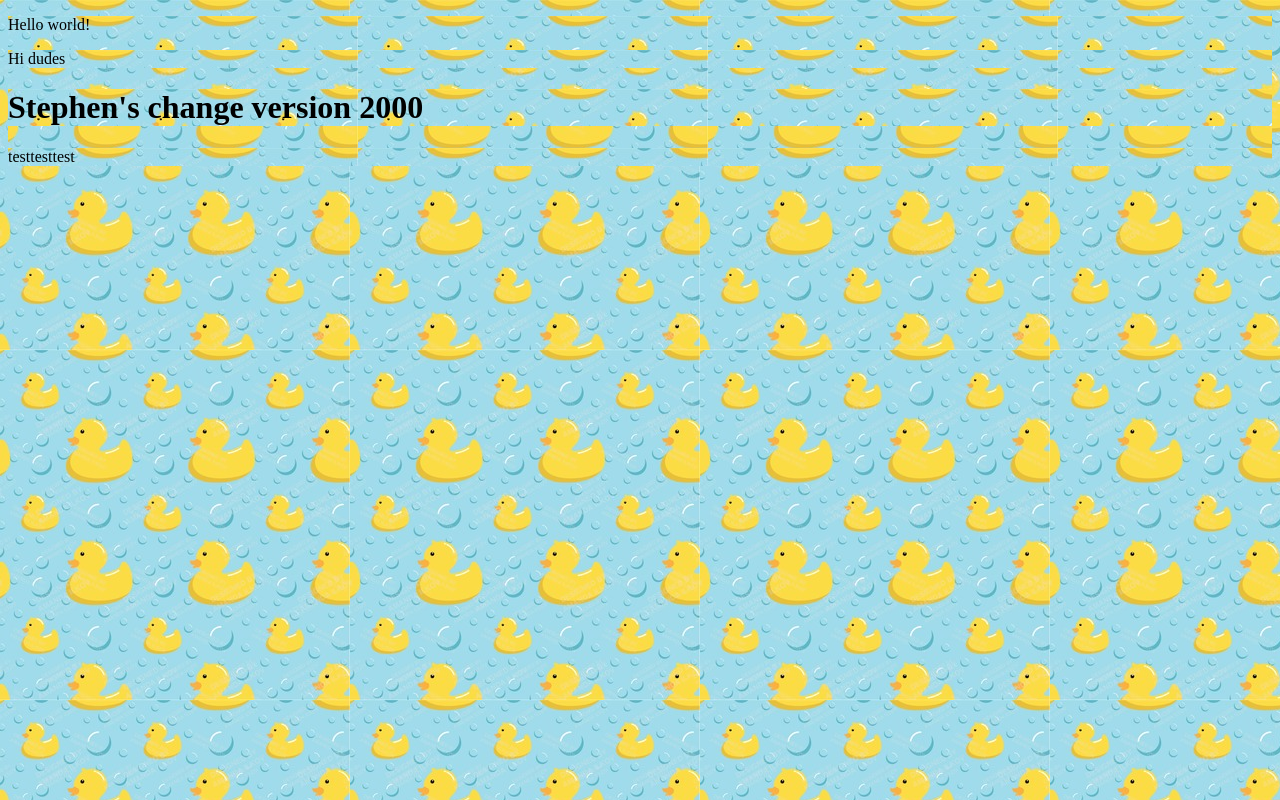
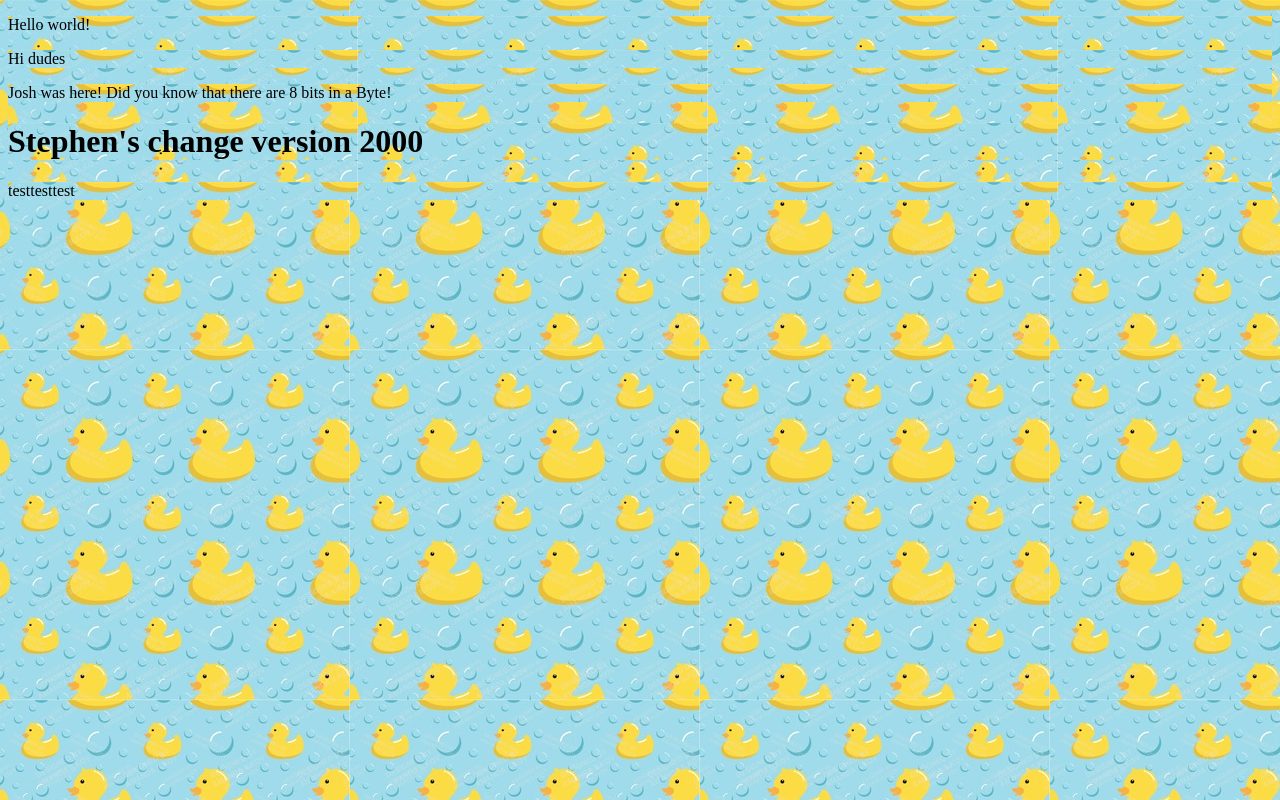
Before and after one commit to egreen4/cluster-duck, a plain HTML site: page index.html in a window 1280 px wide. Drawn offline with Linux system fonts and the light colour scheme.

Commit message:
Added my own change - Josh

```diff
--- a/index.html
+++ b/index.html
@@ -8,6 +8,7 @@
   <p>Hello world!</p>
   <p> Hi dudes
   </p>
+  <p> Josh was here! Did you know that there are 8 bits in a Byte!</p>
 
 <h1> Stephen's change version 2000</h1>
 
```
